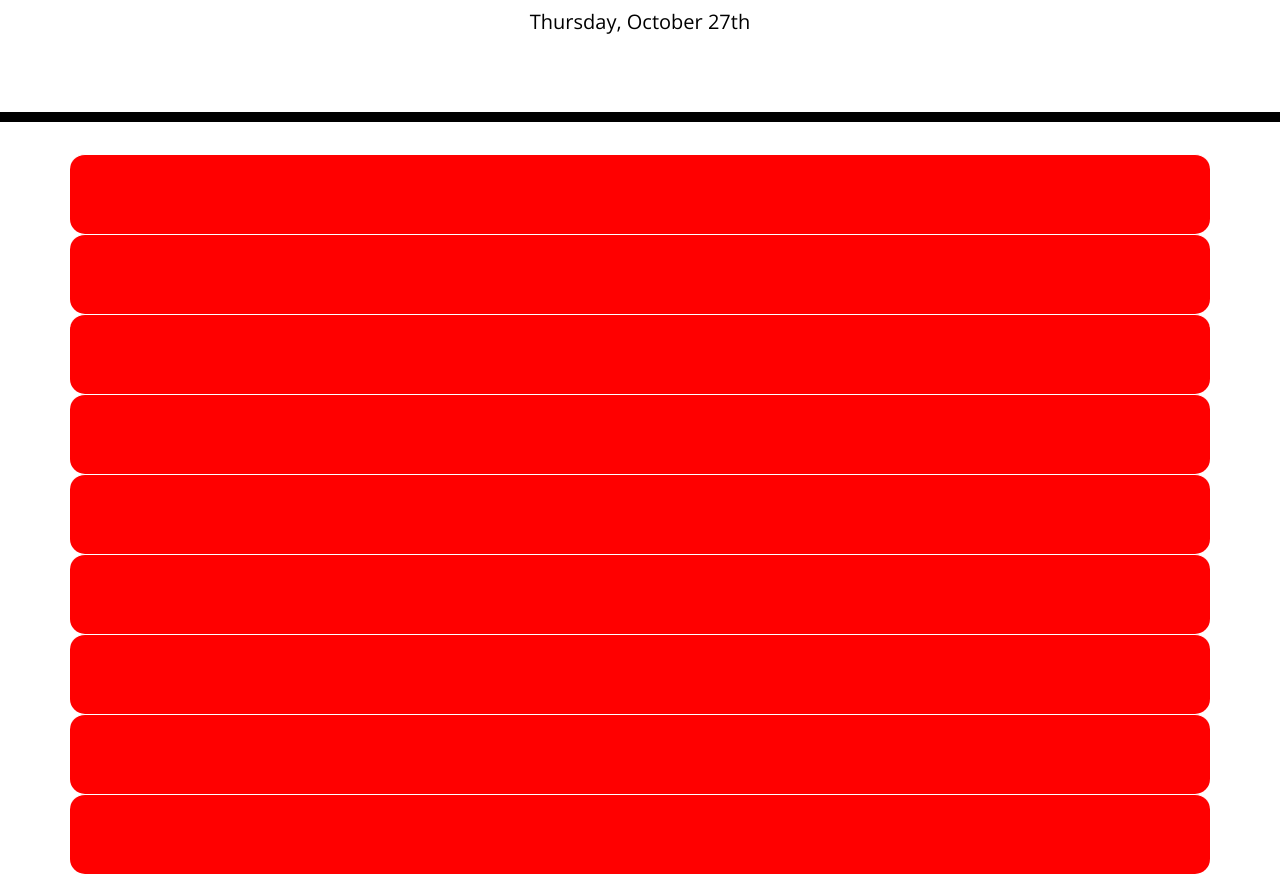
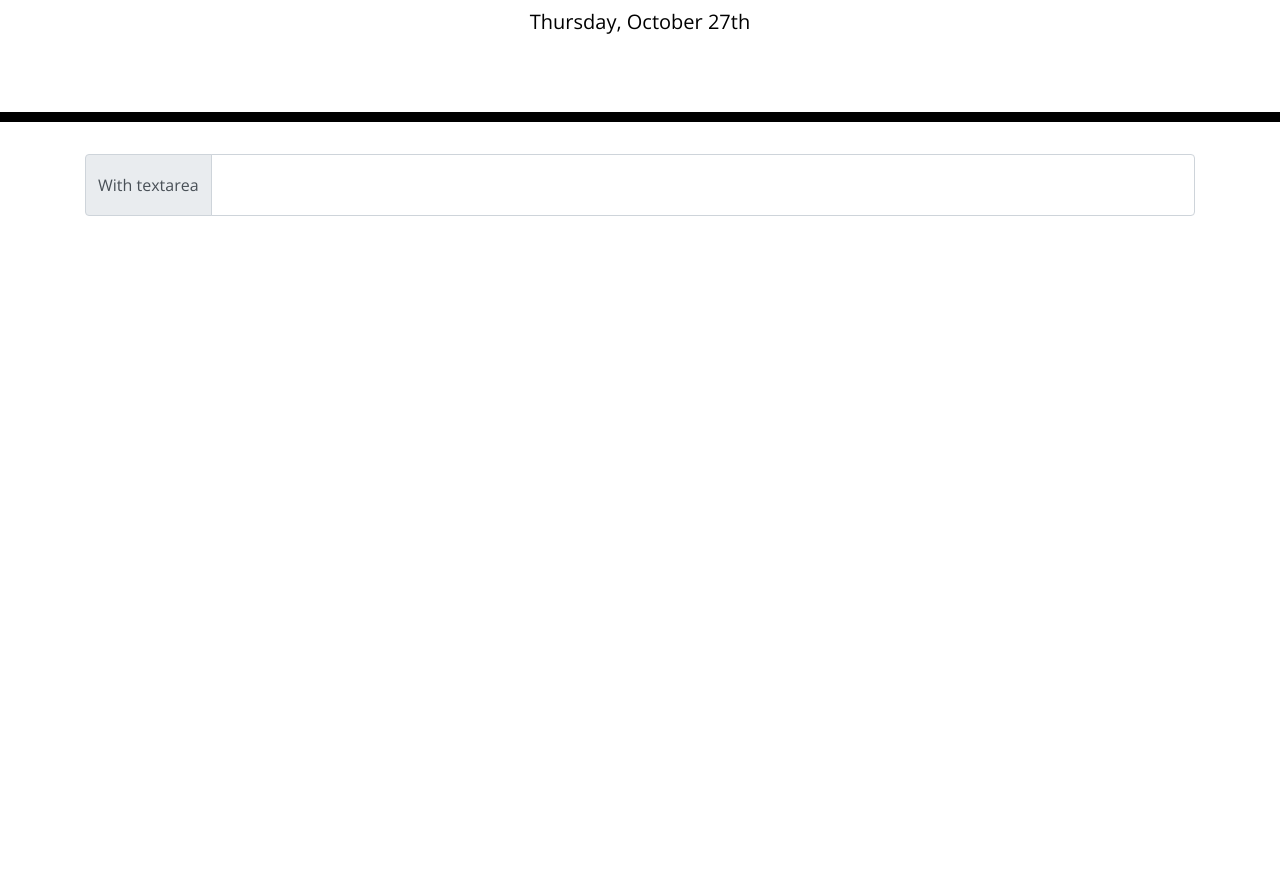
Before and after one commit to markerpathis/work-day-scheduler, a plain HTML site: page index.html in a window 1280 px wide. Shown: the part 182-1056 px from the top of the page. After the commit the page ends 800 px from the top, so only its background shows below. Drawn offline with nearby package versions, Linux system fonts and the light colour scheme.

Commit message:
Added input group text area

```diff
--- a/Assets/css/style.css
+++ b/Assets/css/style.css
@@ -34,8 +34,6 @@ textarea {
   white-space: pre-wrap;
   height: 80px;
   border-top: 1px solid white;
-  /* remove this */
-  background-color: red;
 }
 
 .hour {
--- a/index.html
+++ b/index.html
@@ -19,15 +19,6 @@
       rel="stylesheet"
     />
     <link rel="stylesheet" href="./Assets/css/style.css" />
-    <script
-      type="text/javascript"
-      src="https://cdnjs.cloudflare.com/ajax/libs/moment.js/2.27.0/moment.min.js"
-    ></script>
-    <script
-      src="https://code.jquery.com/jquery-3.5.1.min.js"
-      integrity="sha256-9/aliU8dGd2tb6OSsuzixeV4y/faTqgFtohetphbbj0="
-      crossorigin="anonymous"
-    ></script>
     <title>Work Day Scheduler</title>
   </head>
 
@@ -39,15 +30,13 @@
     </header>
     <div class="container">
       <!-- Timeblocks go here -->
-      <div class="row time-block"></div>
-      <div class="row time-block"></div>
-      <div class="row time-block"></div>
-      <div class="row time-block"></div>
-      <div class="row time-block"></div>
-      <div class="row time-block"></div>
-      <div class="row time-block"></div>
-      <div class="row time-block"></div>
-      <div class="row time-block"></div>
+      <!-- https://getbootstrap.com/docs/4.0/components/input-group/ -->
+      <div class="input-group">
+        <div class="input-group-prepend">
+          <span class="input-group-text">With textarea</span>
+        </div>
+        <textarea class="form-control" aria-label="With textarea"></textarea>
+      </div>
     </div>
 
     <script src="https://cdnjs.cloudflare.com/ajax/libs/jquery/3.2.1/jquery.min.js"></script>
```
